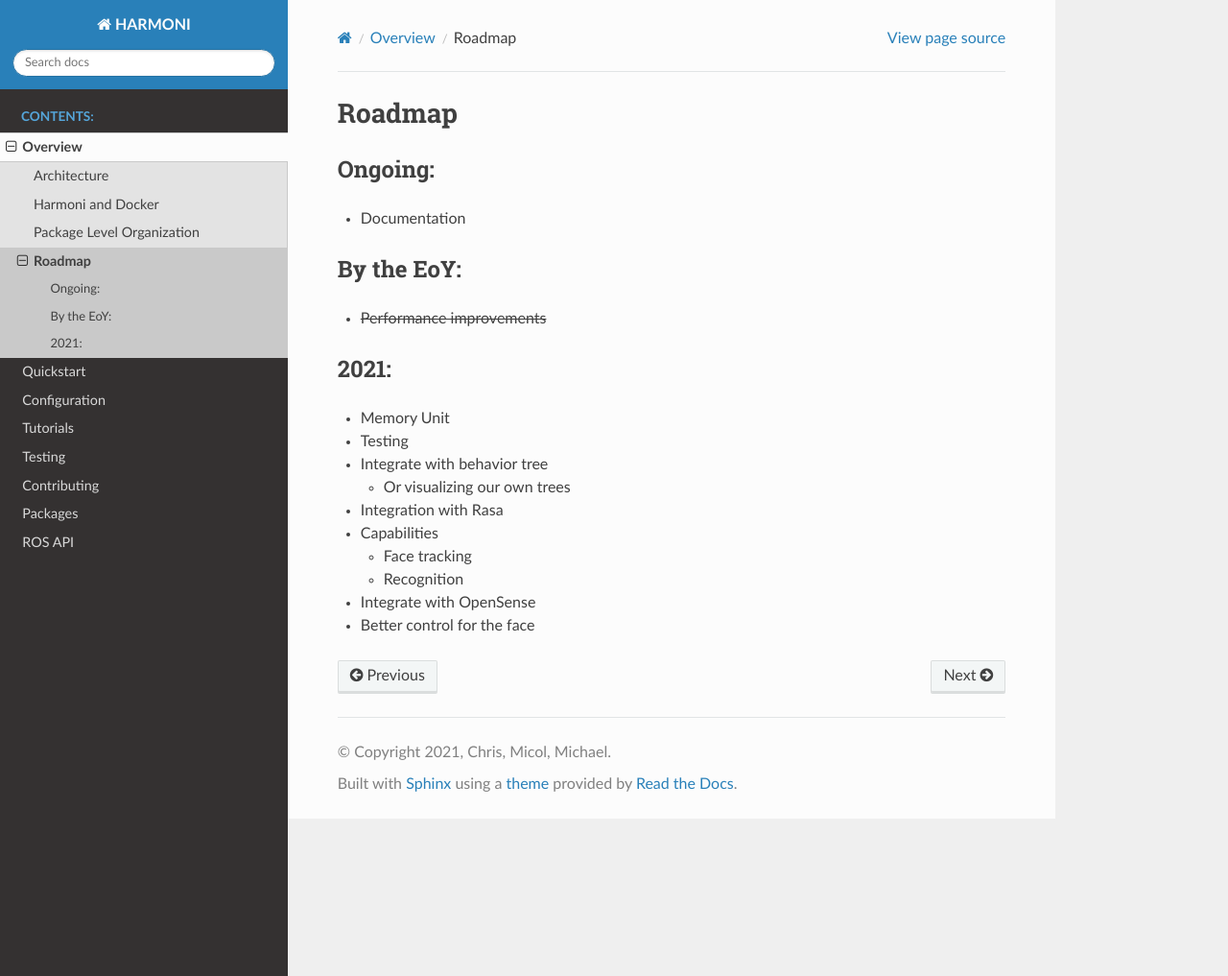
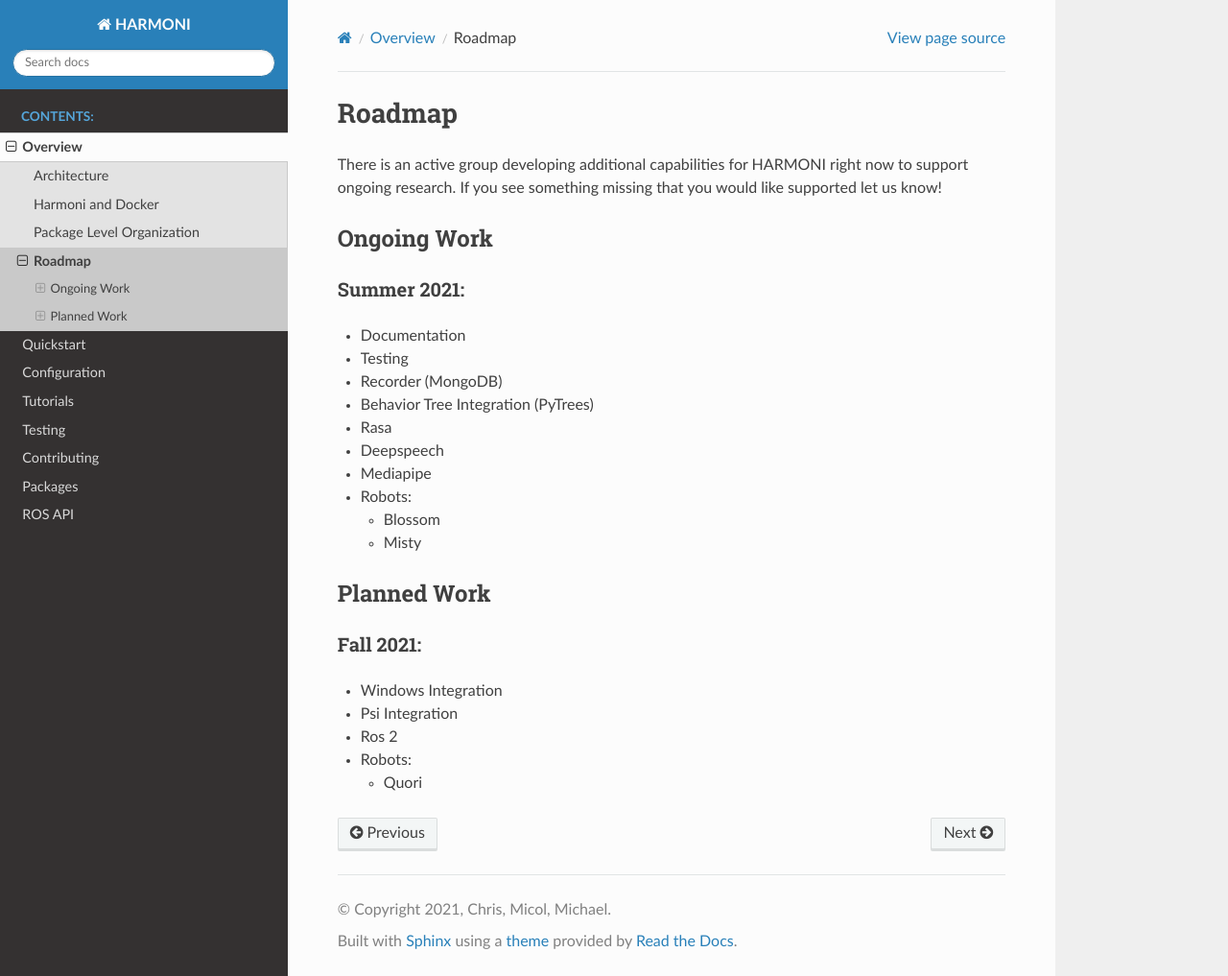
Before and after one commit to interaction-lab/HARMONI, a Sphinx documentation site: the page built from doc/overview/Roadmap.md, in a window 1280 px wide and 1017 px high. Shown: the whole window at 96% size. Built offline with Sphinx 7.4.7 and the Read the Docs theme 2.0.0, drawn with Linux system fonts in a browser that asks for light colours; pages that are not in the unit, such as notebooks, are missing from menus.

Commit message:
Updated Roadmap Details

```diff
--- a/doc/overview/Roadmap.md
+++ b/doc/overview/Roadmap.md
@@ -1,19 +1,26 @@
 # Roadmap
 
-### Ongoing:
+There is an active group developing additional capabilities for HARMONI right now to support ongoing research. If you see something missing that you would like supported let us know!
+
+## Ongoing Work
+
+### Summer 2021:
 * Documentation
+* Testing
+* Recorder (MongoDB)
+* Behavior Tree Integration (PyTrees)
+* Rasa
+* Deepspeech
+* Mediapipe
+* Robots:
+  * Blossom
+  * Misty
 
-### By the EoY:
-* <s>Performance improvements</s>
+## Planned Work
 
-### 2021:
-* Memory Unit
-* Testing
-* Integrate with behavior tree
-  * Or visualizing our own trees
-* Integration with Rasa
-* Capabilities
-  * Face tracking
-  * Recognition
-* Integrate with OpenSense
-* Better control for the face
+### Fall 2021:
+* Windows Integration
+* Psi Integration
+* Ros 2
+* Robots:
+  * Quori
```
